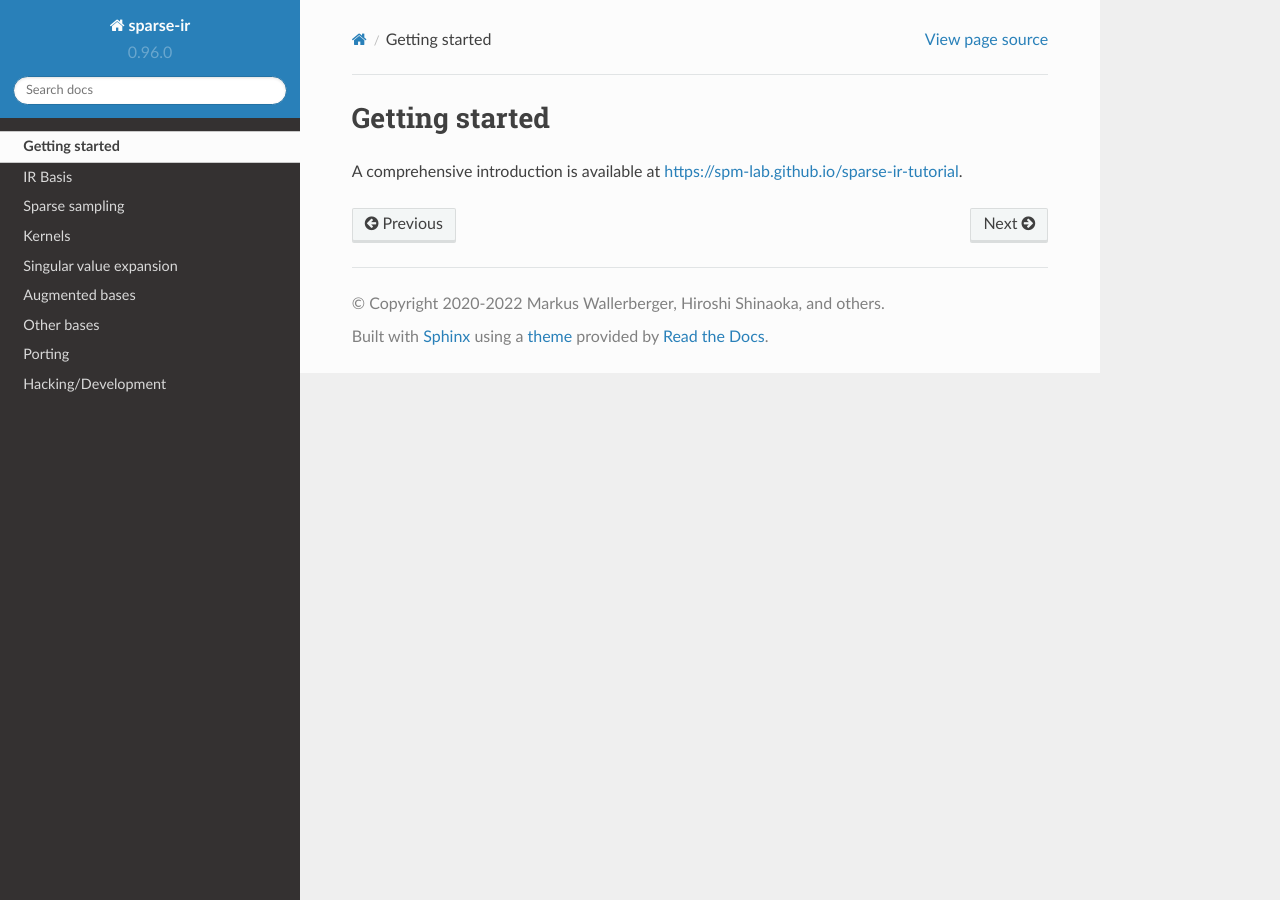
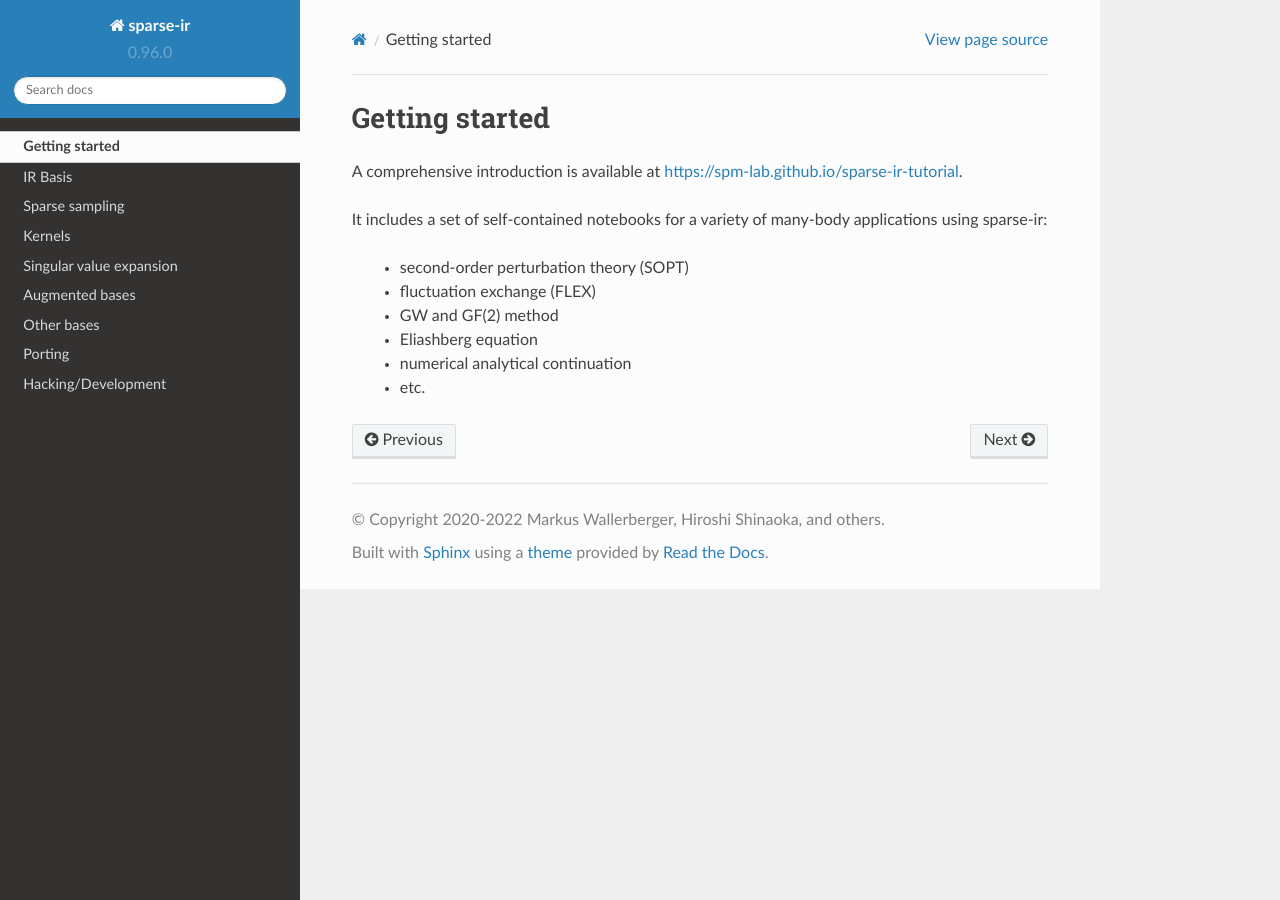
Before and after one commit to SpM-lab/sparse-ir, a Sphinx documentation site: the page built from doc/tutorial.rst, in a window 1280 px wide. Built offline with Sphinx 7.4.7 and the Read the Docs theme 2.0.0, drawn with Linux system fonts in a browser that asks for light colours.

Commit message:
Update tutorial

```diff
--- a/doc/tutorial.rst
+++ b/doc/tutorial.rst
@@ -1,5 +1,14 @@
 Getting started
 ===============
 
-A comprehensive introduction is available at
-`<https://spm-lab.github.io/sparse-ir-tutorial>`_.
+A comprehensive introduction is available at `<https://spm-lab.github.io/sparse-ir-tutorial>`_.
+
+It includes a set of self-contained notebooks for a variety of many-body applications
+using sparse-ir:
+
+  - second-order perturbation theory (SOPT)
+  - fluctuation exchange (FLEX)
+  - GW and GF(2) method
+  - Eliashberg equation
+  - numerical analytical continuation
+  - etc.
```
